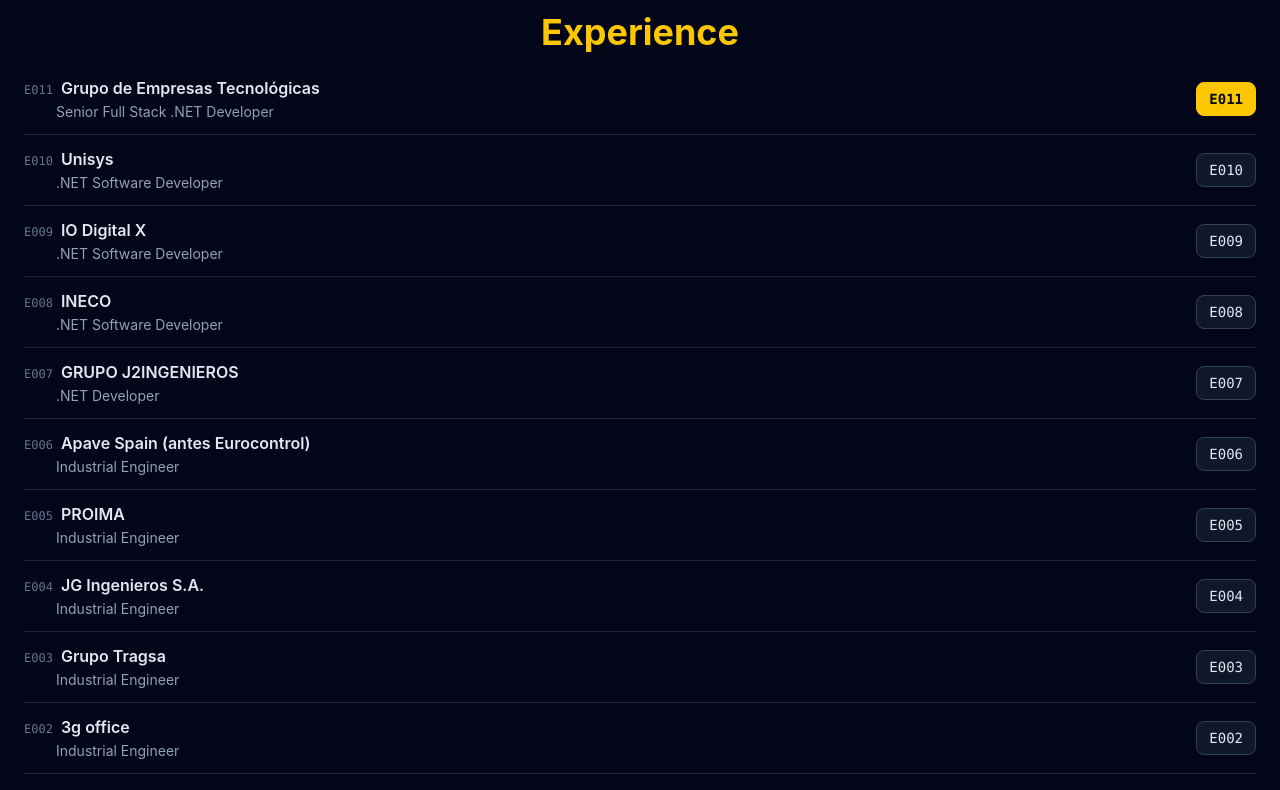
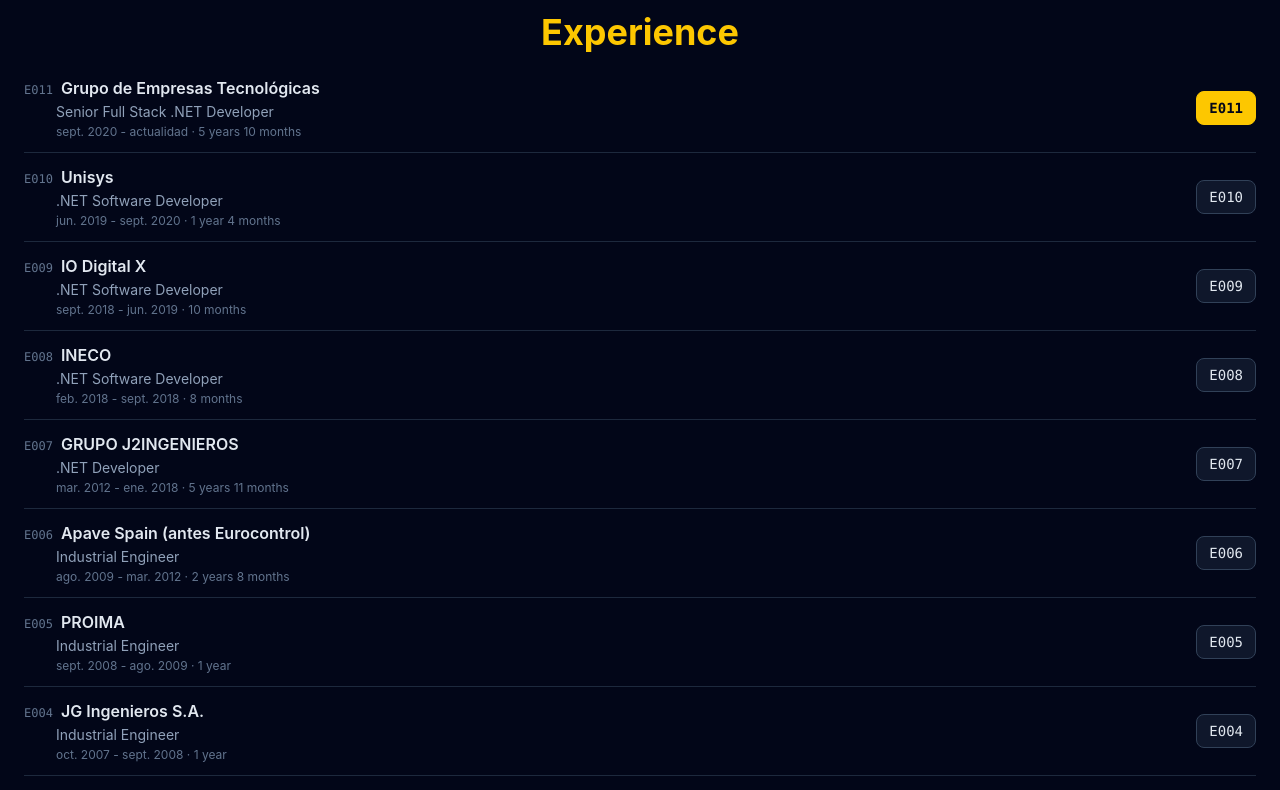
Before and after one commit to iamjosepunto/iamjosepunto.github.io, a React (Vite) app: page / in a window 1280 px wide. Shown: the part 1240-2030 px from the top of the page. Built offline with nearby package versions, Linux system fonts and the light colour scheme.

Commit message:
Experiencia: anadir fechas y duracion en cada tecla

```diff
--- a/src/components/Experience.tsx
+++ b/src/components/Experience.tsx
@@ -81,6 +81,10 @@ const Experience = () => {
 
                 <div className="text-sm text-slate-400 mt-0.5 pl-8">
                   {t(`experience.items.${exp.key}.title`)}
+                </div>
+
+                <div className="text-xs text-slate-500 mt-0.5 pl-8">
+                  {exp.dates} · {t(`experience.items.${exp.key}.duration`)}
                 </div>
               </div>
 
```
